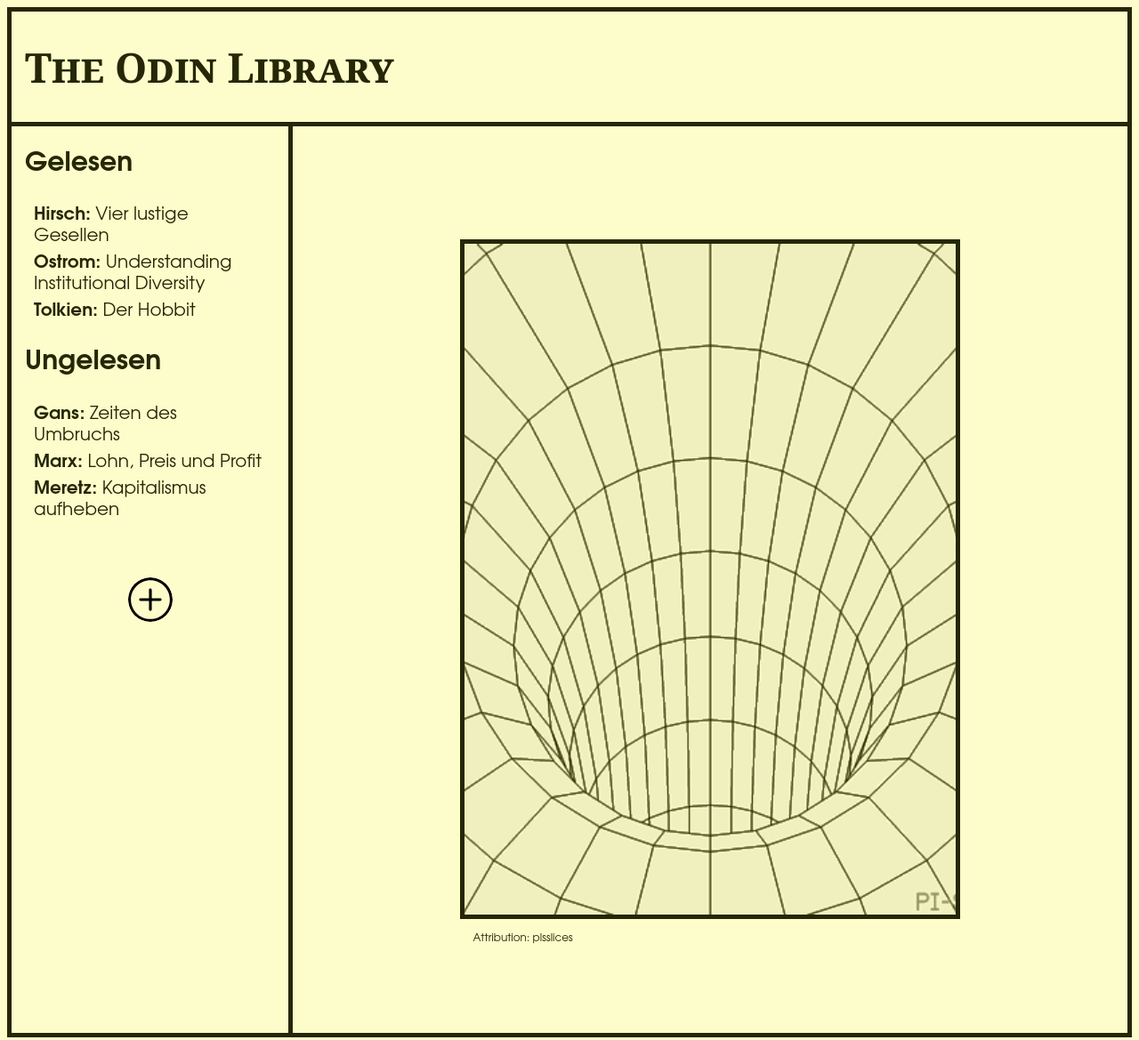
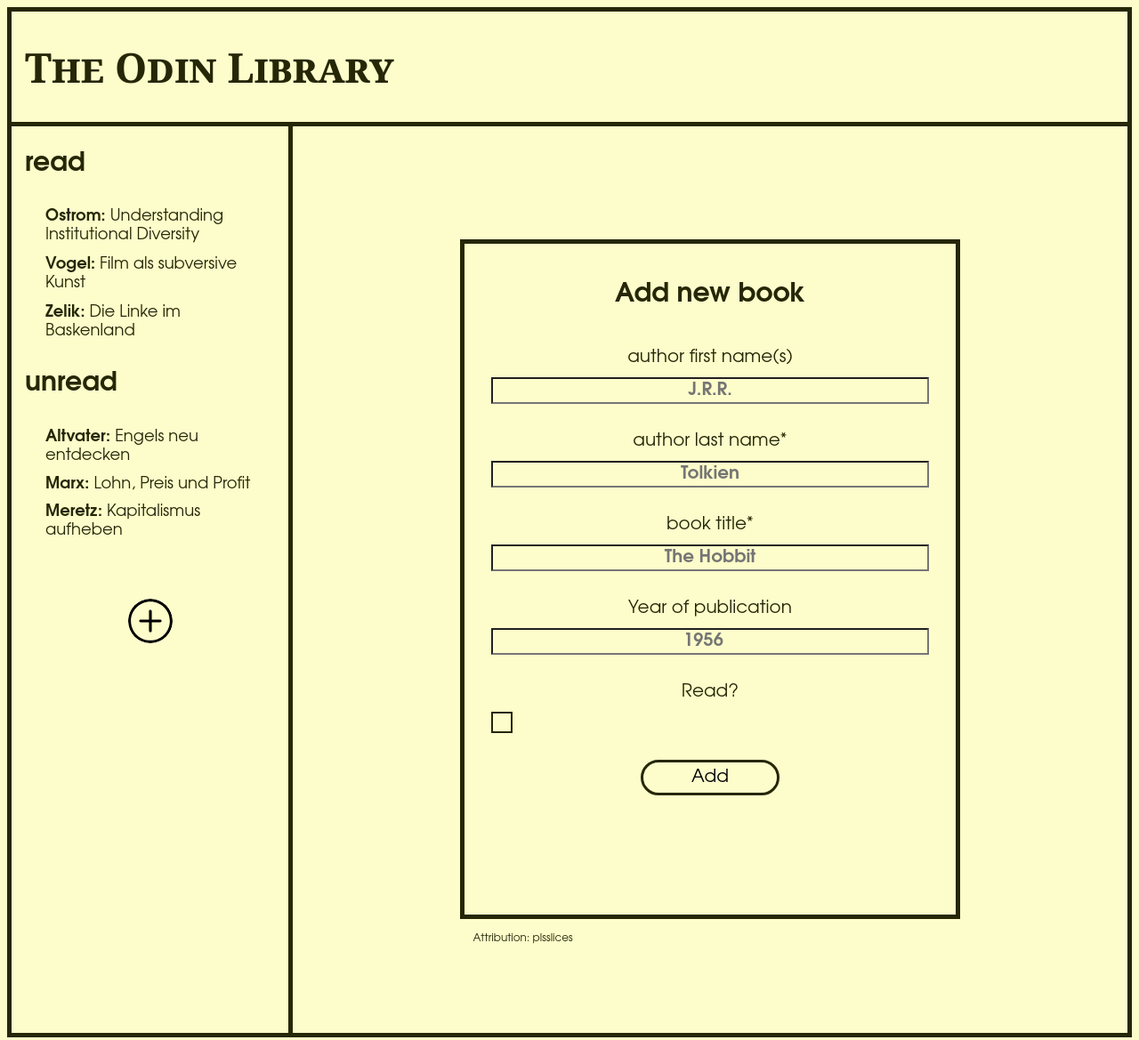
Before and after one commit to emze77/library, a plain HTML site: page index.html in a window 1280 px wide. Shown: the whole page at 89% size. Drawn offline with Linux system fonts and the light colour scheme.

Commit message:
built: 2025-05-27 12:58

```diff
--- a/index.html
+++ b/index.html
@@ -11,14 +11,40 @@
         <h1>The Odin Library</h1>
     </div>
     <div class="shelf">
-        <h2>Gelesen</h2>
+        <h2>read</h2>
         <ul class="readBooks"></ul>
-        <h2>Ungelesen</h2>
+        <h2>unread</h2>
         <ul class="unreadBooks"></ul>
-        <button></button>
+        <button id="newBookButton"></button>
     </div>
         <div class="prompter">
-            <div id ="currentBook" class="placeholderGif"> <!-- placeholderGif comes here!-->
+            <div id="formOverlay" class="activateForm">
+                <form method="post" action="https://httpbin.org">
+                    <h2>Add new book</h2>
+                    <div class="formContainer" id="containerFirstName">
+                        <label for="inputFirstName">author first name(s)</label>
+                        <input type="text" name="inputFirstName" id="inputFirstName" placeholder="J.R.R.">
+                    </div>
+                    <div class="formContainer" id="containerLastName">
+                        <label for="inputLastName">author last name*</label>
+                        <input type="text" name="inputLastName" id="inputLastName" placeholder="Tolkien" required>
+                    </div>
+                    <div class="formContainer" id="containerTitle">
+                        <label for="inputTitle">book title*</label>
+                        <input type="text" name="inputTitle" id="inputTitle" placeholder="The Hobbit" required>
+                    </div>
+                    <div class="formContainer" id="containerPublicationDate">
+                        <label for="inputDate">Year of publication</label>
+                        <input type="number" id="inputDate" name="inputDate" placeholder="1956" min="-1000" max="2030">
+                    </div>
+                    <div class="formContainer" id="inputReadStatus">
+                        <label for="inputReadStatus">Read?</label>
+                        <input type="checkbox" id="inputReadStatus" name="inputReadStatus">
+                    </div>
+                    <button id="formAddButton" type="button">Add</button>
+                </form>
+            </div>
+            <div id ="currentBook" class=""> <!-- placeholderGif comes here!-->
                 <div id="currentAuthor"></div>
                 <div id="currentTitle"></div>
                 <div id="currentDate"></div>
--- a/script.js
+++ b/script.js
@@ -3,19 +3,39 @@
 const myLibrary = [];
 const readBooks = document.querySelector(".readBooks");
 const unreadBooks = document.querySelector(".unreadBooks");
+const addButton = document.querySelector("#formAddButton");
 
-let currentBook = document.querySelector("#currentBook")
+let currentBook = document.querySelector("#currentBook");
 let currentAuthor = document.querySelector("#currentAuthor");
 let currentTitle = document.querySelector("#currentTitle");
 let currentDate = document.querySelector("#currentDate");
 let currentSetting = document.querySelector("#currentSettings");
 let readCheckbox = document.querySelector("#readCheckbox");
-let idOfPromptedBook
+let idOfPromptedBook;
 
+const formInput = {
+  inputFirstName: document.querySelector("#inputFirstName"),
+  inputLastName: document.querySelector("#inputLastName"),
+  inputTitle: document.querySelector("#inputTitle"),
+  inputDate: document.querySelector("#inputDate"),
+  readStatus: document.querySelector("#inputReadStatus"),
+  addBook: function () {
+    addBookToLibrary(
+      this.inputTitle,
+      this.inputFirstName,
+      this.inputLastName,
+      this.inputDate,
+      this.readStatus
+    );
+    // fillShelf();
+    // modeSelector();
+  },
+};
 
+// addButton.addEventListener("click", formInput.addBook());
 
 // ____ARCHIVE____
-addBookToLibrary("Der Hobbit", "J.R.R.", "Tolkien", 1956, true);
+addBookToLibrary("Film als subversive Kunst", "Amos", "Vogel", 1997, true);
 addBookToLibrary("Kapitalismus aufheben", "Stefan", "Meretz", 2018, false);
 addBookToLibrary(
   "Understanding Institutional Diversity",
@@ -25,9 +45,8 @@ addBookToLibrary(
   true
 );
 addBookToLibrary("Lohn, Preis und Profit", "Karl", "Marx", 1846, false);
-addBookToLibrary("Vier lustige Gesellen", "Ludwig", "Hirsch", 1975, true);
-addBookToLibrary("Zeiten des Umbruchs", "Ferdinand", "Gans", 1870, false);
-
+addBookToLibrary("Die Linke im Baskenland", "Raul", "Zelik", 2019, true);
+addBookToLibrary("Engels neu entdecken", "Elmar", "Altvater", 2010, false);
 
 // ___CONSTRUCTOR____
 
@@ -40,7 +59,8 @@ function Book(title, authorFirstName, authorLastName, date, readStatus, id) {
   this.id = id;
   this.prompt = function () {
     // bring current Book to the prompter
-    currentAuthor.textContent = this.authorFirstName + " " + this.authorLastName;
+    currentAuthor.textContent =
+      this.authorFirstName + " " + this.authorLastName;
     currentTitle.textContent = this.title;
     currentDate.textContent = this.date;
     currentSetting.classList.remove("invisible"); //show "delete + read"
@@ -80,9 +100,9 @@ function fillShelf() {
     entry.setAttribute("id", item.id);
 
     entry.addEventListener("click", function (e) {
-        console.log("works + " + item.id);
-        item.prompt();
-    })
+      console.log("works + " + item.id);
+      item.prompt();
+    });
     entry.classList.add("entry");
     if (item.readStatus) {
       readBooks.appendChild(entry);
@@ -106,6 +126,7 @@ function fillShelf() {
   });
 }
 
+//Shelf gets cleared before refilling
 function clearShelf() {
   while (readBooks.hasChildNodes()) {
     readBooks.removeChild(readBooks.firstChild);
@@ -115,16 +136,19 @@ function clearShelf() {
   }
 }
 
-readCheckbox.addEventListener("click", function() {
-  myLibrary.forEach(item => {
+// ____CLICK-EVENT-LISTENERS
+
+// Add Book
+
+// "Read?" -Checkbox works
+readCheckbox.addEventListener("click", function () {
+  myLibrary.forEach((item) => {
     if (item.id === idOfPromptedBook) {
       item.readStatus = readCheckbox.checked;
     }
-  })
-  fillShelf()
-})
-
-
+  });
+  fillShelf();
+});
 
 // ____HELPERS____
 
--- a/styles.css
+++ b/styles.css
@@ -13,11 +13,6 @@
   font-family: var(--sans-serif);
   font-size: 20px;
 }
-
-/* html{
-  height: 100vh;
-  width: 100vw;
-} */
 
 body {
   background-color: var(--background);
@@ -57,36 +52,13 @@ h2 {
       margin: 0px;
       padding: 3px 25px;
       transition: transform var(--transition-time) ease-in-out;
+      transform: scale(0.9);
 
       &:hover {
-        transform: scale(1.05);
+        transform: scale(1);
+        background-color: rgb(196, 194, 181);
         cursor: pointer;
       }
-
-      &:hover + li,
-      &:has(+ li:hover) {
-        transform: scale(1.02);
-      }
-    }
-  }
-
-  & button {
-    display: block;
-    border: 0;
-    background: transparent;
-    background-image: url(./assets/icons/noun-plus-7539246.svg);
-    width: 50px;
-    height: 50px;
-    background-size: cover;
-    margin: 60px auto;
-    border-radius: 25px;
-
-    &:hover {
-      background-color: var(--background-dark);
-    }
-
-    &:active {
-      background-color: var(--black);
     }
   }
 }
@@ -148,8 +120,14 @@ h2 {
       justify-content: space-between;
       align-items: last baseline;
 
-      & #read, #delete {
+      & #read,
+      #delete {
         margin: 0;
+      }
+
+      & #delete:hover {
+        cursor: pointer;
+        font-weight: 600;
       }
     }
   }
@@ -161,16 +139,90 @@ h2 {
   }
 }
 
+#formOverlay {
+  visibility: visible;
+
+  grid-area: content;
+  z-index: 2;
+  background-color: var(--background);
+  border: var(--reg-border) solid var(--black);
+  padding: var(--reg-pad);
+
+  text-align: center;
+  & form {
+    display: flex;
+    flex-direction: column;
+    justify-content: center;
+
+    & h2 {
+      padding-left: 0;
+    }
+
+    & .formContainer {
+      padding: var(--reg-pad);
+      display: flex;
+      flex-direction: column;
+
+    }
+
+    & input {
+      display:block;
+      background-color: transparent;
+      height: 1.2rem;
+      margin-top: 10px;
+      font-family: var(--sans-serif);
+      text-align: center;
+      font-size: 1rem;
+      font-weight: 600;
+    }
+  }
+}
+
+button {
+  display: block;
+  border: 0;
+  background: transparent;
+  border-radius: 25px;
+  cursor: pointer;
+
+  &:hover {
+    background-color: var(--background-dark);
+  }
+
+  &:active {
+    background-color: var(--black);
+  }
+}
+
+#newBookButton {
+    background-image: url(./assets/icons/noun-plus-7539246.svg);
+    width: 50px;
+    height: 50px;
+    background-size: cover;
+    margin: 60px auto;
+}
+
+#formAddButton {
+      width: 30%;
+      padding: 5px 20px;
+      font-size: 1rem;
+      font-family: var(--sans-serif);
+      align-self: center;
+      margin-top: var(--reg-pad);
+      border: 3px solid var(--black)
+}
+
+
 .bold {
   font-weight: 600;
 }
-
 
 /* Checkbox-Setting by MDN: https://developer.mozilla.org/en-US/docs/Learn_web_development/Extensions/Forms/Advanced_form_styling*/
 input[type="checkbox"] {
   appearance: none;
   margin: 0;
   position: relative;
+  cursor: pointer;
   width: 1.2rem;
   height: 1.2rem;
   border: 2px solid var(--black);
@@ -178,6 +230,10 @@ input[type="checkbox"] {
   vertical-align: -2px;
   /* Set here so that Windows' High-Contrast Mode can override */
   color: var(--black);
+
+  &:hover {
+    border: 3px solid var(--black);
+  }
 }
 
 input[type="checkbox"]::before {
@@ -200,7 +256,6 @@ input[type="checkbox"]:disabled {
   color: gray;
 }
 
-
 /*
 #readCheckbox {
   width: 20px;
@@ -209,7 +264,6 @@ input[type="checkbox"]:disabled {
   border: 5px solid var(--black);
 } */
 
-
 .invisible {
   visibility: hidden;
 }
```
